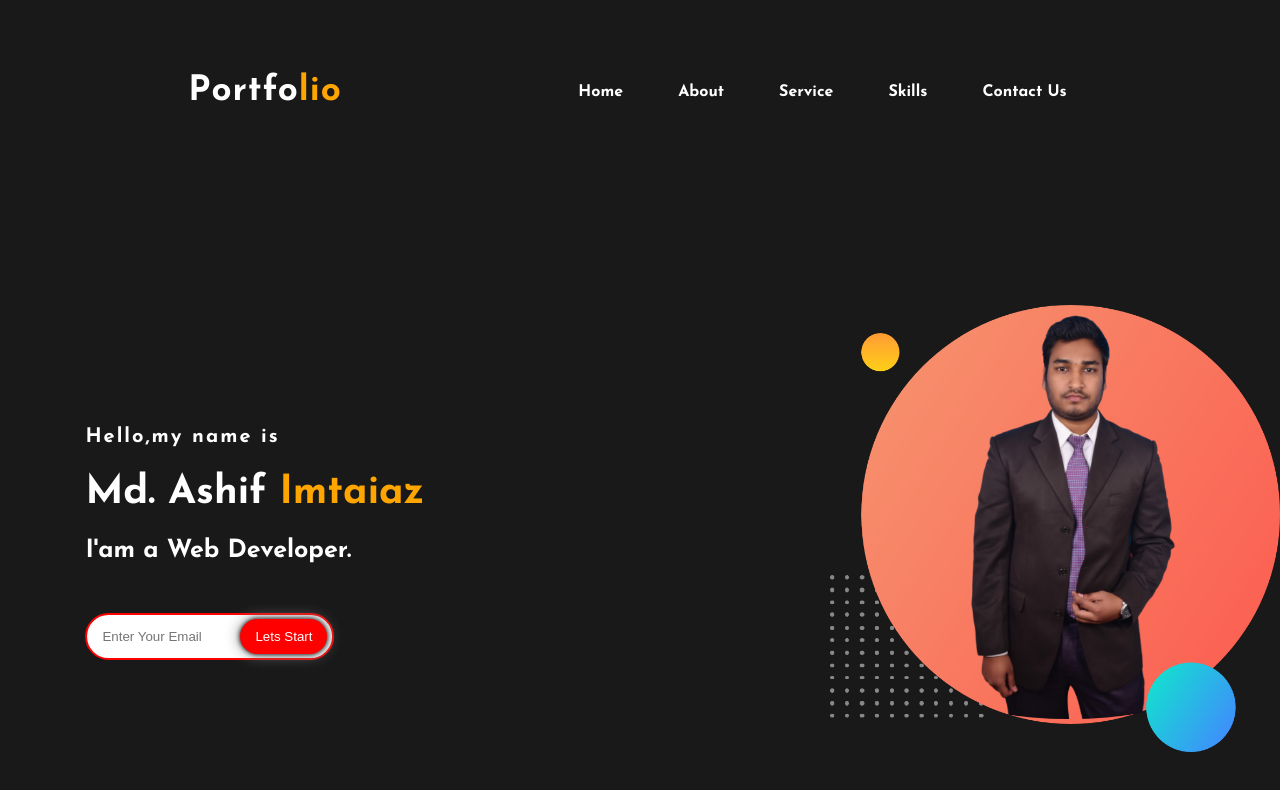
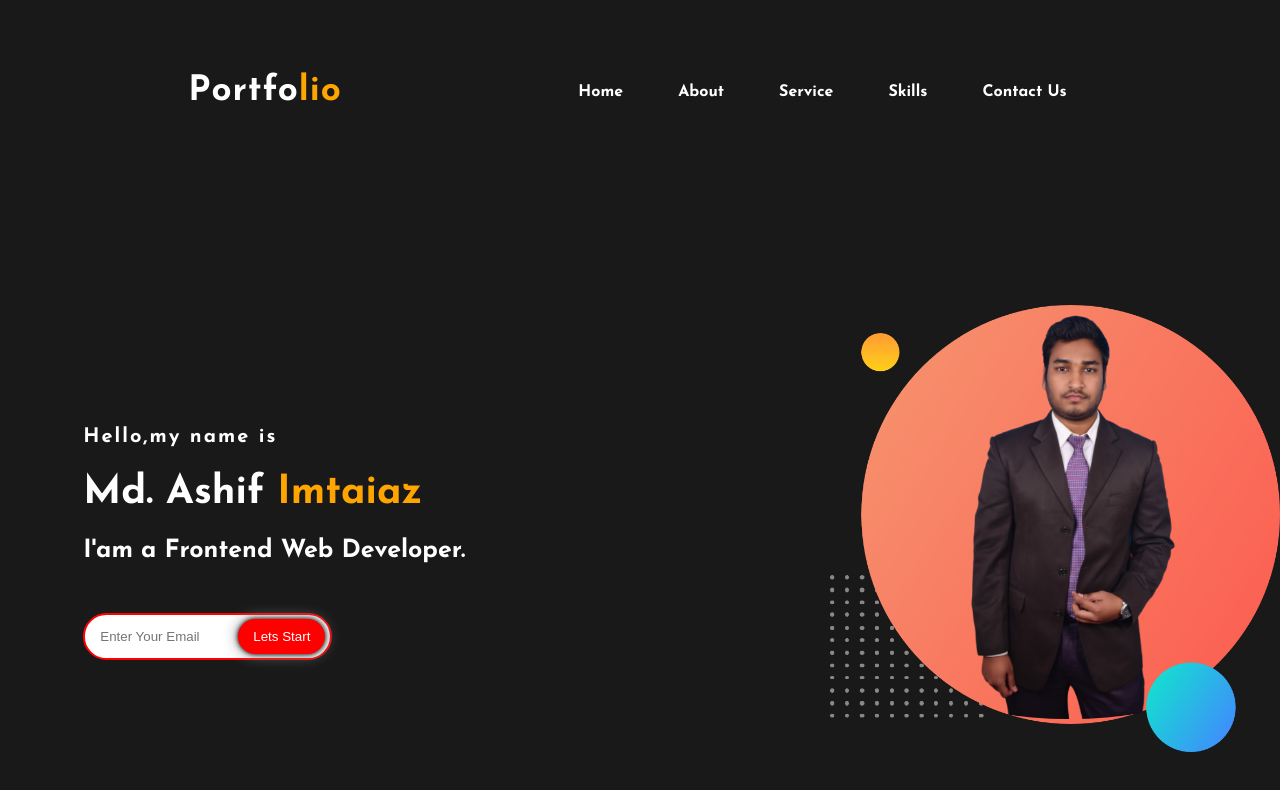
Before and after one commit to ashifimtaiaz/ashif-imtaiaz, a plain HTML site: page index.html in a window 1280 px wide. Shown: the top 790 px of the page. Drawn offline with Linux system fonts and the light colour scheme.

Commit message:
title added

```diff
--- a/index.html
+++ b/index.html
@@ -18,13 +18,7 @@
 
 </head>
 
-<body>
 
-</body>
-
-</html>
-
-</head>
 
 <body>
     <div class="hero">
@@ -41,7 +35,7 @@
         <div class="content">
             <h4>Hello,my name is</h4>
             <h1>Md. Ashif <span>Imtaiaz</span></h1>
-            <h3>I'am a Web Developer.</h3>
+            <h3>I'am a Frontend Web Developer.</h3>
             <div class="newslatter">
                 <form>
                     <input type="email" name="email" id="mail" placeholder="Enter Your Email">
```
